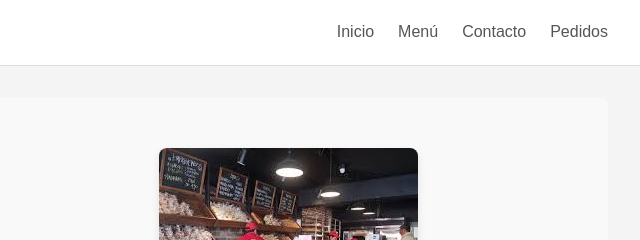
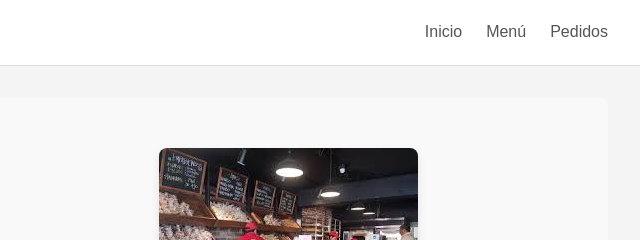
Before and after one commit to HilanAlegria/PanaderiaSC, a plain HTML site: page index.html in a window 1280 px wide. Shown: the top 240 px of the page, 640-1280 px from the left. Drawn offline with Linux system fonts and the light colour scheme.

Commit message:
Update index.html

```diff
--- a/index.html
+++ b/index.html
@@ -51,7 +51,6 @@
              <ul>
                  <li><a href="/PanaderiaSC">Inicio</a></li>
                  <li><a href="/PanaderiaSC/menu.html" target="_blank">Menú</a></li>
-                 <li><a href="/PanaderiaSC/contacto.html">Contacto</a></li>
                  <li><a href="/PanaderiaSC/pedidos.html">Pedidos</a></li>
              </ul>
          </nav>
```
